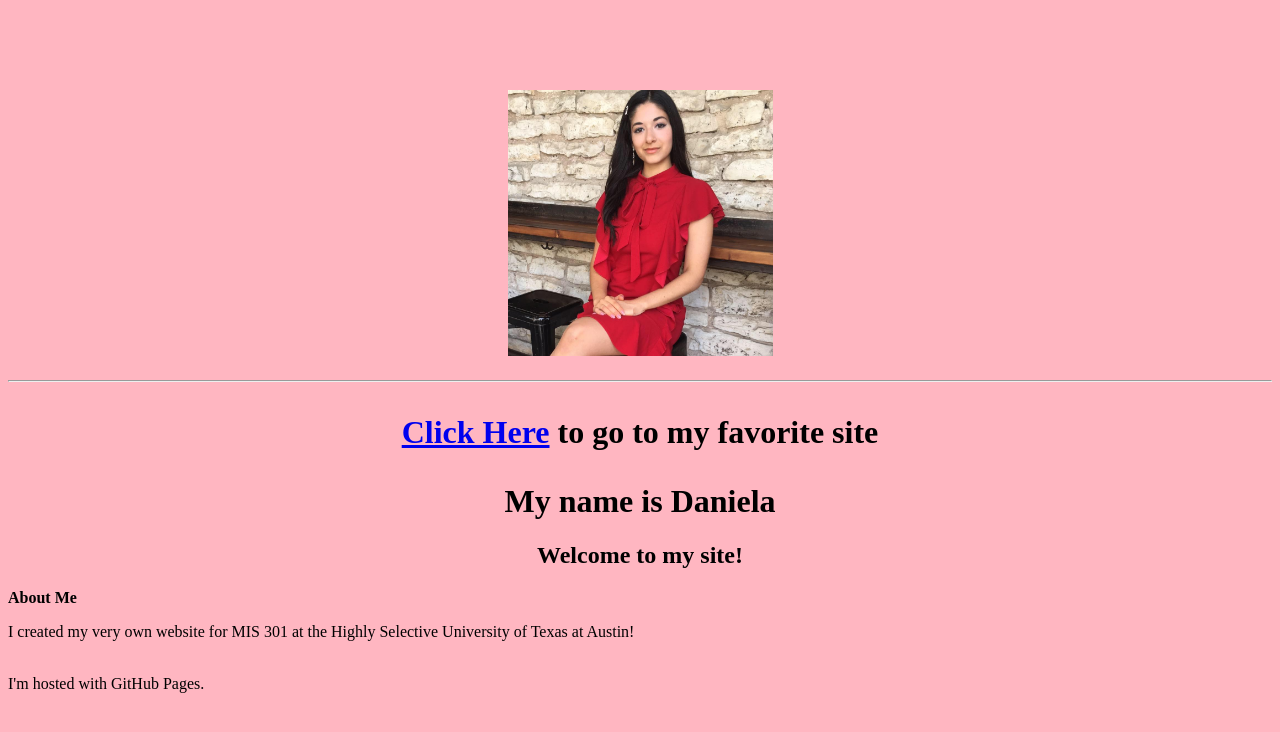
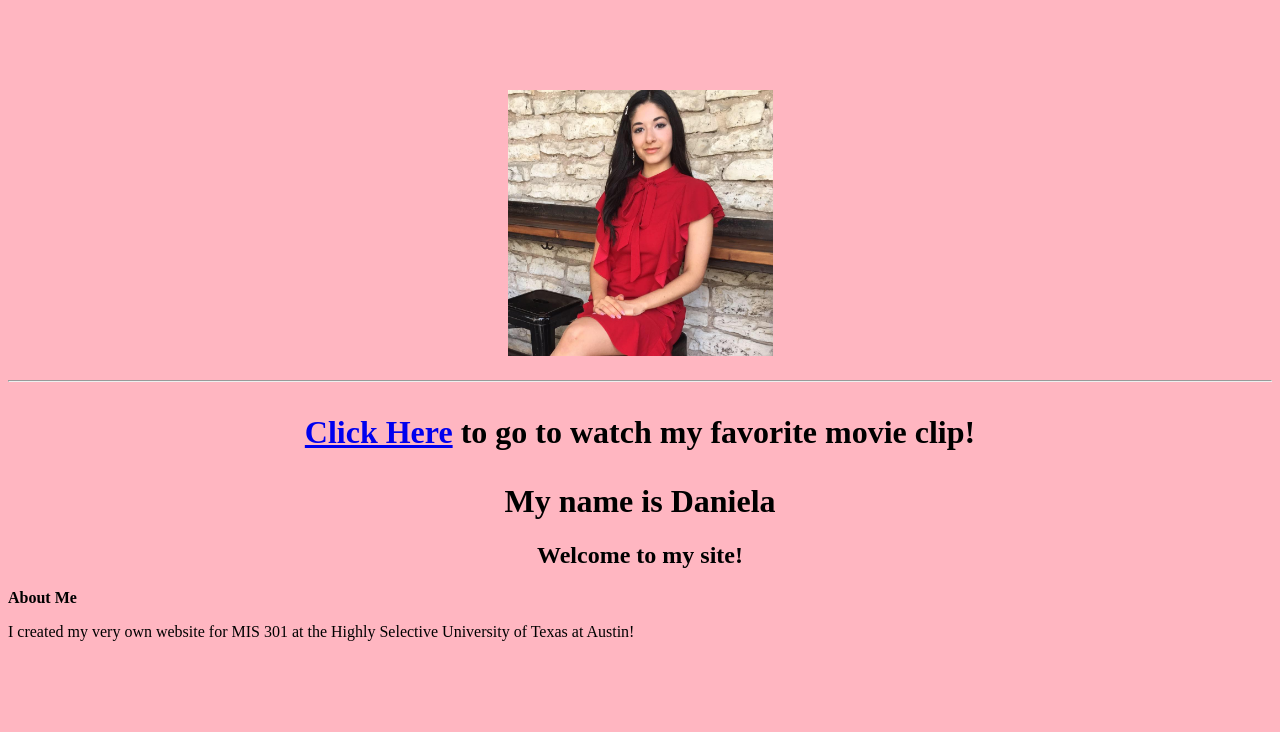
Before and after one commit to danielagmis301/danielagmis301.github.io, a plain HTML site: page index.html in a window 1280 px wide. Drawn offline with Linux system fonts and the light colour scheme.

Commit message:
Update index.html

```diff
--- a/index.html
+++ b/index.html
@@ -6,7 +6,7 @@
 
 <center><img src="me.jpg" width="265" height="266" align="BOTTOM" /></center><hr />
 
-<p style="text-align: center;"><a href="https://www.youtube.com/">Click Here</a> to go to my favorite site</p>
+<p style="text-align: center;"><a href="https://www.youtube.com/watch?v=AX1ro0AJk_I">Click Here</a> to go to watch my favorite movie clip!</p>
 
 <h1 style="text-align: center;">My name is Daniela</h1>
 
@@ -18,6 +18,5 @@
 
 <p>I created my very own website for MIS 301 at the Highly Selective University of Texas at Austin!<br /><br /></p>
 
-<p>I'm hosted with GitHub Pages.</p>
 </body>
 </html>
```
